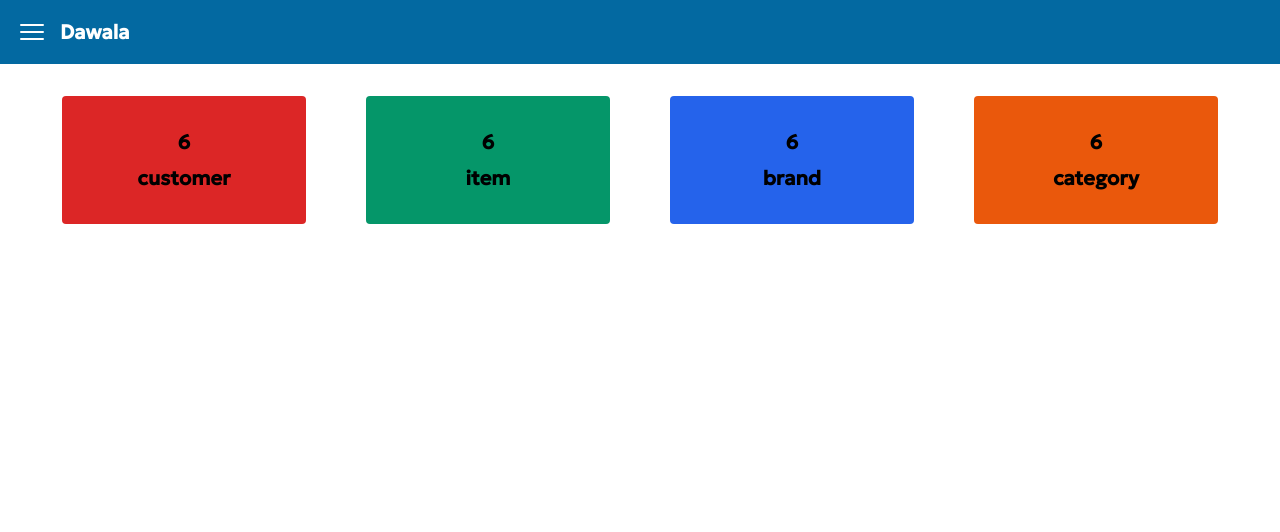
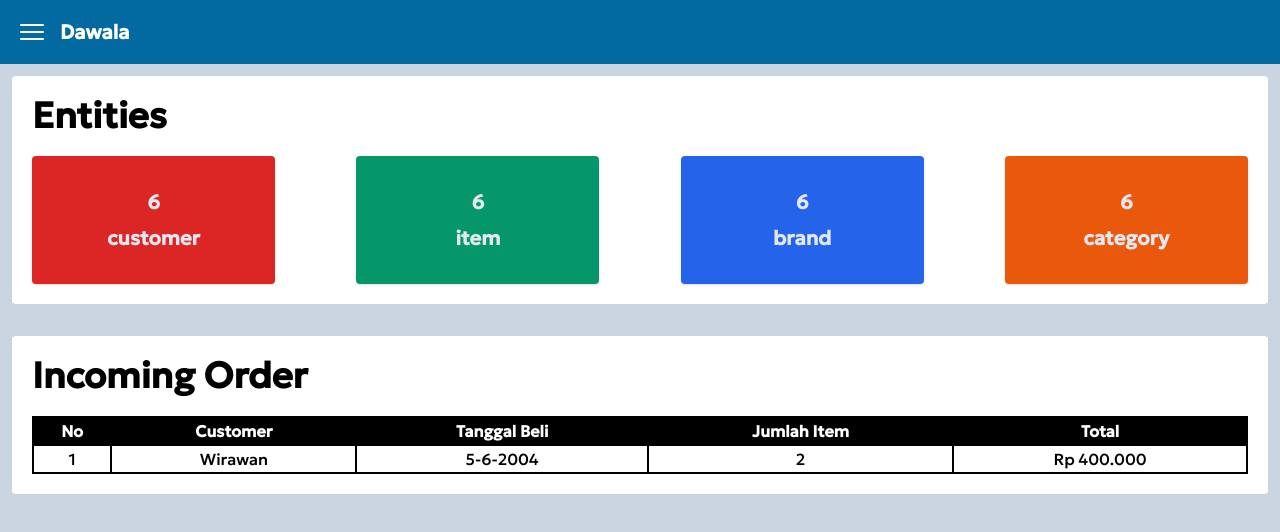
Before and after one commit to wirawanmahardika/shop-admin, a React (Vite) app: page / in a window 1280 px wide. Shown: the top 532 px of the page. Built offline with nearby package versions, Linux system fonts and the light colour scheme; a web font is replaced by a local one.

Commit message:
feat: menambah incoming order di homepage

```diff
--- a/public/css/style.css
+++ b/public/css/style.css
@@ -749,10 +749,6 @@ select {
   --tw-contain-style:  ;
 }
 
-.col-span-4 {
-  grid-column: span 4 / span 4;
-}
-
 .col-span-3 {
   grid-column: span 3 / span 3;
 }
@@ -762,13 +758,12 @@ select {
   margin-right: auto;
 }
 
-.my-auto {
-  margin-top: auto;
-  margin-bottom: auto;
+.flex {
+  display: flex;
 }
 
-.flex {
-  display: flex;
+.table {
+  display: table;
 }
 
 .grid {
@@ -789,57 +784,40 @@ select {
   height: 0px;
 }
 
-.h-20 {
-  height: 5rem;
+.h-14 {
+  height: 3.5rem;
 }
 
 .h-32 {
   height: 8rem;
 }
 
+.h-8 {
+  height: 2rem;
+}
+
 .h-\[8vh\] {
   height: 8vh;
+}
+
+.h-full {
+  height: 100%;
 }
 
 .h-screen {
   height: 100vh;
 }
 
-.h-fit {
-  height: -moz-fit-content;
-  height: fit-content;
-}
-
-.h-16 {
-  height: 4rem;
-}
-
-.h-14 {
-  height: 3.5rem;
-}
-
-.h-full {
-  height: 100%;
-}
-
-.h-1\/2 {
-  height: 50%;
-}
-
-.h-12 {
-  height: 3rem;
-}
-
-.h-8 {
-  height: 2rem;
-}
-
-.h-9 {
-  height: 2.25rem;
+.min-h-screen {
+  min-height: 100vh;
 }
 
 .w-0 {
   width: 0px;
+}
+
+.w-1\/2 {
+  width: 50%;
 }
 
 .w-1\/5 {
@@ -854,37 +832,25 @@ select {
   width: 83.333333%;
 }
 
-.w-full {
-  width: 100%;
-}
-
-.w-screen {
-  width: 100vw;
-}
-
-.w-2\/3 {
-  width: 66.666667%;
-}
-
-.w-1\/3 {
-  width: 33.333333%;
-}
-
-.w-1\/2 {
-  width: 50%;
-}
-
 .w-fit {
   width: -moz-fit-content;
   width: fit-content;
 }
 
-.max-w-\[\^\^\%\] {
-  max-width: ^^%;
+.w-full {
+  width: 100%;
 }
 
 .max-w-\[66\%\] {
   max-width: 66%;
+}
+
+.table-auto {
+  table-layout: auto;
+}
+
+.border-collapse {
+  border-collapse: collapse;
 }
 
 .-rotate-90 {
@@ -900,10 +866,6 @@ select {
   cursor: pointer;
 }
 
-.grid-cols-4 {
-  grid-template-columns: repeat(4, minmax(0, 1fr));
-}
-
 .grid-cols-3 {
   grid-template-columns: repeat(3, minmax(0, 1fr));
 }
@@ -916,10 +878,6 @@ select {
   align-items: center;
 }
 
-.items-stretch {
-  align-items: stretch;
-}
-
 .justify-end {
   justify-content: flex-end;
 }
@@ -930,14 +888,6 @@ select {
 
 .justify-between {
   justify-content: space-between;
-}
-
-.justify-around {
-  justify-content: space-around;
-}
-
-.justify-items-center {
-  justify-items: center;
 }
 
 .gap-5 {
@@ -957,20 +907,18 @@ select {
   row-gap: 1.25rem;
 }
 
-.gap-y-4 {
-  row-gap: 1rem;
+.gap-y-8 {
+  row-gap: 2rem;
 }
 
-.gap-y-1 {
-  row-gap: 0.25rem;
+.space-y-5 > :not([hidden]) ~ :not([hidden]) {
+  --tw-space-y-reverse: 0;
+  margin-top: calc(1.25rem * calc(1 - var(--tw-space-y-reverse)));
+  margin-bottom: calc(1.25rem * var(--tw-space-y-reverse));
 }
 
 .overflow-hidden {
   overflow: hidden;
-}
-
-.overflow-scroll {
-  overflow: scroll;
 }
 
 .overflow-y-auto {
@@ -985,10 +933,6 @@ select {
   border-radius: 0.5rem;
 }
 
-.border {
-  border-width: 1px;
-}
-
 .border-2 {
   border-width: 2px;
 }
@@ -998,14 +942,14 @@ select {
   border-bottom-width: 1px;
 }
 
+.border-black {
+  --tw-border-opacity: 1;
+  border-color: rgb(0 0 0 / var(--tw-border-opacity));
+}
+
 .border-stone-700 {
   --tw-border-opacity: 1;
   border-color: rgb(68 64 60 / var(--tw-border-opacity));
-}
-
-.border-black {
-  --tw-border-opacity: 1;
-  border-color: rgb(0 0 0 / var(--tw-border-opacity));
 }
 
 .bg-black {
@@ -1033,9 +977,19 @@ select {
   background-color: rgb(220 38 38 / var(--tw-bg-opacity));
 }
 
+.bg-sky-600 {
+  --tw-bg-opacity: 1;
+  background-color: rgb(2 132 199 / var(--tw-bg-opacity));
+}
+
 .bg-sky-700 {
   --tw-bg-opacity: 1;
   background-color: rgb(3 105 161 / var(--tw-bg-opacity));
+}
+
+.bg-slate-300 {
+  --tw-bg-opacity: 1;
+  background-color: rgb(203 213 225 / var(--tw-bg-opacity));
 }
 
 .bg-stone-900 {
@@ -1043,9 +997,9 @@ select {
   background-color: rgb(28 25 23 / var(--tw-bg-opacity));
 }
 
-.bg-sky-600 {
+.bg-white {
   --tw-bg-opacity: 1;
-  background-color: rgb(2 132 199 / var(--tw-bg-opacity));
+  background-color: rgb(255 255 255 / var(--tw-bg-opacity));
 }
 
 .p-1 {
@@ -1058,10 +1012,6 @@ select {
 
 .p-4 {
   padding: 1rem;
-}
-
-.p-8 {
-  padding: 2rem;
 }
 
 .p-5 {
@@ -1105,11 +1055,6 @@ select {
   line-height: 2rem;
 }
 
-.text-xl {
-  font-size: 1.25rem;
-  line-height: 1.75rem;
-}
-
 .text-4xl {
   font-size: 2.25rem;
   line-height: 2.5rem;
@@ -1120,12 +1065,18 @@ select {
   line-height: 1;
 }
 
+.text-lg {
+  font-size: 1.125rem;
+  line-height: 1.75rem;
+}
+
+.text-xl {
+  font-size: 1.25rem;
+  line-height: 1.75rem;
+}
+
 .font-bold {
   font-weight: 700;
-}
-
-.font-semibold {
-  font-weight: 600;
 }
 
 .text-gray-200 {
@@ -1133,19 +1084,30 @@ select {
   color: rgb(229 231 235 / var(--tw-text-opacity));
 }
 
+.text-gray-600 {
+  --tw-text-opacity: 1;
+  color: rgb(75 85 99 / var(--tw-text-opacity));
+}
+
+.text-slate-200 {
+  --tw-text-opacity: 1;
+  color: rgb(226 232 240 / var(--tw-text-opacity));
+}
+
+.text-stone-200 {
+  --tw-text-opacity: 1;
+  color: rgb(231 229 228 / var(--tw-text-opacity));
+}
+
 .text-white {
   --tw-text-opacity: 1;
   color: rgb(255 255 255 / var(--tw-text-opacity));
 }
 
-.text-stone-400 {
-  --tw-text-opacity: 1;
-  color: rgb(168 162 158 / var(--tw-text-opacity));
-}
-
-.text-stone-200 {
-  --tw-text-opacity: 1;
-  color: rgb(231 229 228 / var(--tw-text-opacity));
+.shadow {
+  --tw-shadow: 0 1px 3px 0 rgb(0 0 0 / 0.1), 0 1px 2px -1px rgb(0 0 0 / 0.1);
+  --tw-shadow-colored: 0 1px 3px 0 var(--tw-shadow-color), 0 1px 2px -1px var(--tw-shadow-color);
+  box-shadow: var(--tw-ring-offset-shadow, 0 0 #0000), var(--tw-ring-shadow, 0 0 #0000), var(--tw-shadow);
 }
 
 .shadow-lg {
@@ -1167,12 +1129,6 @@ select {
   transition-duration: 150ms;
 }
 
-.transition-colors {
-  transition-property: color, background-color, border-color, text-decoration-color, fill, stroke;
-  transition-timing-function: cubic-bezier(0.4, 0, 0.2, 1);
-  transition-duration: 150ms;
-}
-
 .hover\:bg-slate-800:hover {
   --tw-bg-opacity: 1;
   background-color: rgb(30 41 59 / var(--tw-bg-opacity));
@@ -1182,8 +1138,3 @@ select {
   --tw-text-opacity: 1;
   color: rgb(2 132 199 / var(--tw-text-opacity));
 }
-
-.group:hover .group-hover\:text-sky-600 {
-  --tw-text-opacity: 1;
-  color: rgb(2 132 199 / var(--tw-text-opacity));
-}
--- a/src/pages/Home.tsx
+++ b/src/pages/Home.tsx
@@ -1,10 +1,38 @@
 export default function Home() {
   return (
-    <main className="p-8 flex justify-around ">
-      <BoxOfEntity tipe="customer" jumlah={6} color="bg-red-600" />
-      <BoxOfEntity tipe="item" jumlah={6} color="bg-emerald-600" />
-      <BoxOfEntity tipe="brand" jumlah={6} color="bg-blue-600" />
-      <BoxOfEntity tipe="category" jumlah={6} color="bg-orange-600" />
+    <main className="p-3 flex flex-col w-full gap-y-8 bg-slate-300 min-h-screen">
+      <div className="w-full space-y-5 bg-white p-5 rounded">
+        <span className="font-bold text-4xl">Entities</span>
+        <div className="flex justify-between w-full">
+          <BoxOfEntity tipe="customer" jumlah={6} color="bg-red-600" />
+          <BoxOfEntity tipe="item" jumlah={6} color="bg-emerald-600" />
+          <BoxOfEntity tipe="brand" jumlah={6} color="bg-blue-600" />
+          <BoxOfEntity tipe="category" jumlah={6} color="bg-orange-600" />
+        </div>
+      </div>
+      <div className="w-full space-y-5 bg-white p-5 rounded">
+        <span className="font-bold text-4xl">Incoming Order</span>
+        <table className="table-auto border-collapse border-black border-2 w-full">
+          <thead>
+            <tr className="bg-black text-white">
+              <th className="border-2 border-black">No</th>
+              <th className="border-2 border-black">Customer</th>
+              <th className="border-2 border-black">Tanggal Beli</th>
+              <th className="border-2 border-black">Jumlah Item</th>
+              <th className="border-2 border-black">Total</th>
+            </tr>
+          </thead>
+          <tbody>
+            <tr>
+              <td className="border-2 border-black text-center">1</td>
+              <td className="border-2 border-black text-center">Wirawan</td>
+              <td className="border-2 border-black text-center">5-6-2004</td>
+              <td className="border-2 border-black text-center">2</td>
+              <td className="border-2 border-black text-center">Rp 400.000</td>
+            </tr>
+          </tbody>
+        </table>
+      </div>
     </main>
   );
 }
@@ -20,7 +48,7 @@ function BoxOfEntity({
 }) {
   return (
     <div
-      className={`w-1/5 h-32 rounded p-4 flex flex-col justify-center gap-y-2 items-center ${color}`}
+      className={`w-1/5 h-32 rounded p-4 text-slate-200 shadow flex flex-col justify-center gap-y-2 items-center ${color}`}
     >
       <span className="font-bold text-xl">{jumlah}</span>
       <span className="font-bold text-xl">{tipe}</span>
--- a/src/pages/category/Lihat.tsx
+++ b/src/pages/category/Lihat.tsx
@@ -4,25 +4,30 @@ export default function LihatCategory() {
       <span className="col-span-3 font-bold text-5xl text-center">
         Categories
       </span>
-      <div className="p-5 flex flex-col gap-y-5 items-center border-2 border-black rounded-lg shadow-lg h-full justify-end">
-        <img className="max-w-[66%]" src="/img/baju.png" alt="baju" />
-        <span className="font-bold text-4xl text-center">Baju</span>
-      </div>
-      <div className="p-5 flex flex-col gap-y-5 items-center border-2 border-black rounded-lg shadow-lg h-full justify-end">
-        <img className="max-w-[66%]" src="/img/shoes3.png" alt="sepatu" />
-        <span className="font-bold text-4xl text-center">Sepatu</span>
-      </div>
-      <div className="p-5 flex flex-col gap-y-5 items-center border-2 border-black rounded-lg shadow-lg h-full justify-end">
-        <img className="max-w-[66%]" src="/img/kalung.png" alt="kalung" />
-        <span className="font-bold text-4xl text-center">Kalung</span>
-      </div>
-      <div className="p-5 flex flex-col gap-y-5 items-center border-2 border-black rounded-lg shadow-lg h-full justify-end">
-        <img className="max-w-[66%]" src="/img/gelang.png" alt="gelang" />
-        <span className="font-bold text-4xl text-center">Gelang</span>
-      </div>
-      <div className="p-5 flex flex-col gap-y-5 items-center border-2 border-black rounded-lg shadow-lg h-full justify-end">
-        <img className="max-w-[66%]" src="/img/celana.png" alt="celana" />
-        <span className="font-bold text-4xl text-center">Celana</span>
+      <Category nama="Baju" src="/img/baju.png" id={1} />
+      <Category nama="Sepatu" src="/img/shoes3.png" id={2} />
+      <Category nama="Kalung" src="/img/kalung.png" id={3} />
+      <Category nama="Gelang" src="/img/gelang.png" id={4} />
+      <Category nama="Celana" src="/img/celana.png" id={5} />
+    </div>
+  );
+}
+
+function Category({
+  src,
+  nama,
+  id,
+}: {
+  src: string;
+  nama: string;
+  id: number;
+}) {
+  return (
+    <div className="p-5 flex flex-col gap-y-5 items-center border-2 border-black rounded-lg shadow-lg h-full justify-end">
+      <img className="max-w-[66%]" src={src} alt={nama} />
+      <div className="flex flex-col ">
+        <span className="font-bold text-4xl text-center">{nama}</span>
+        <span className="text-lg text-center text-gray-600">ID : {id}</span>
       </div>
     </div>
   );
```
